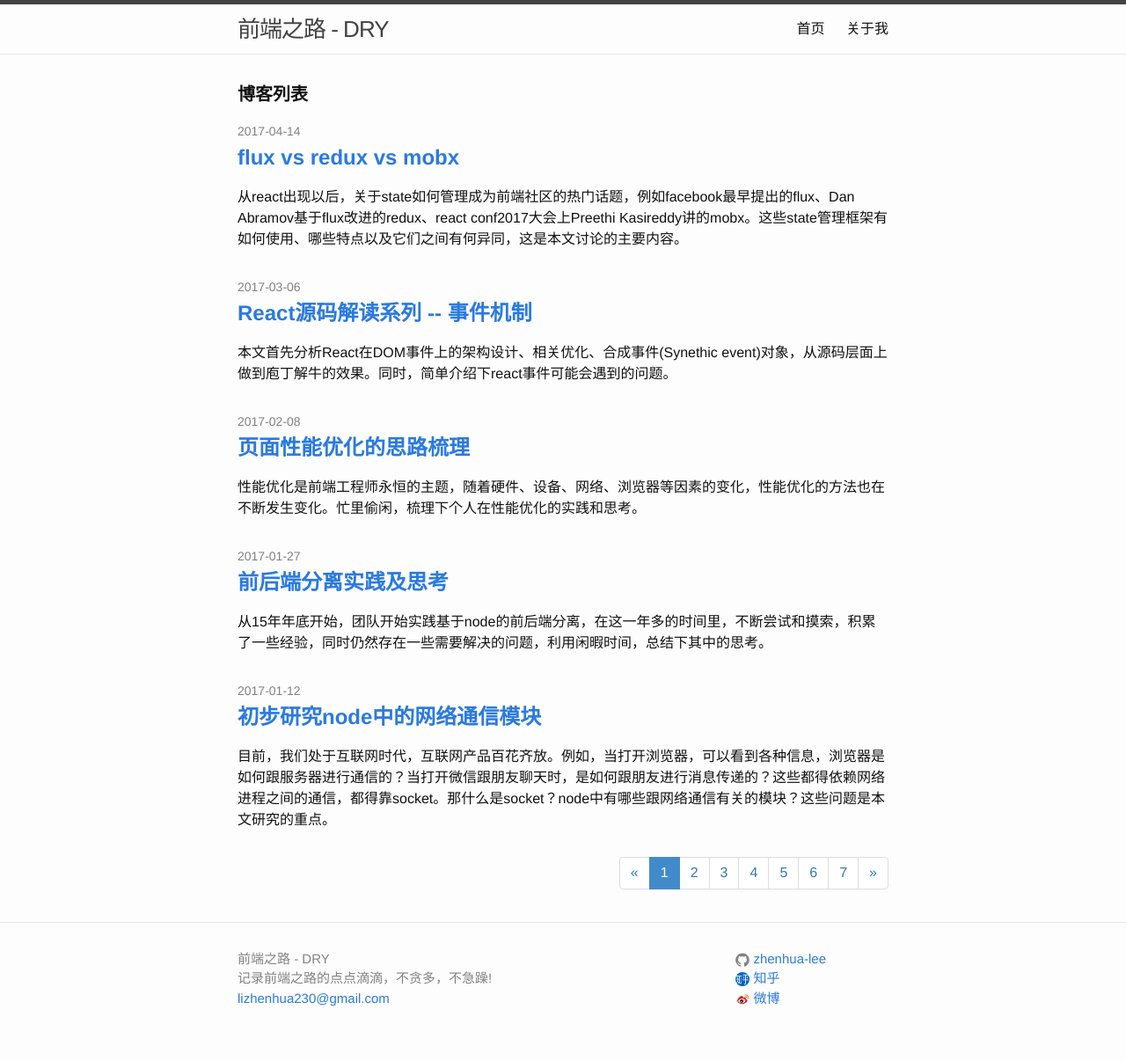
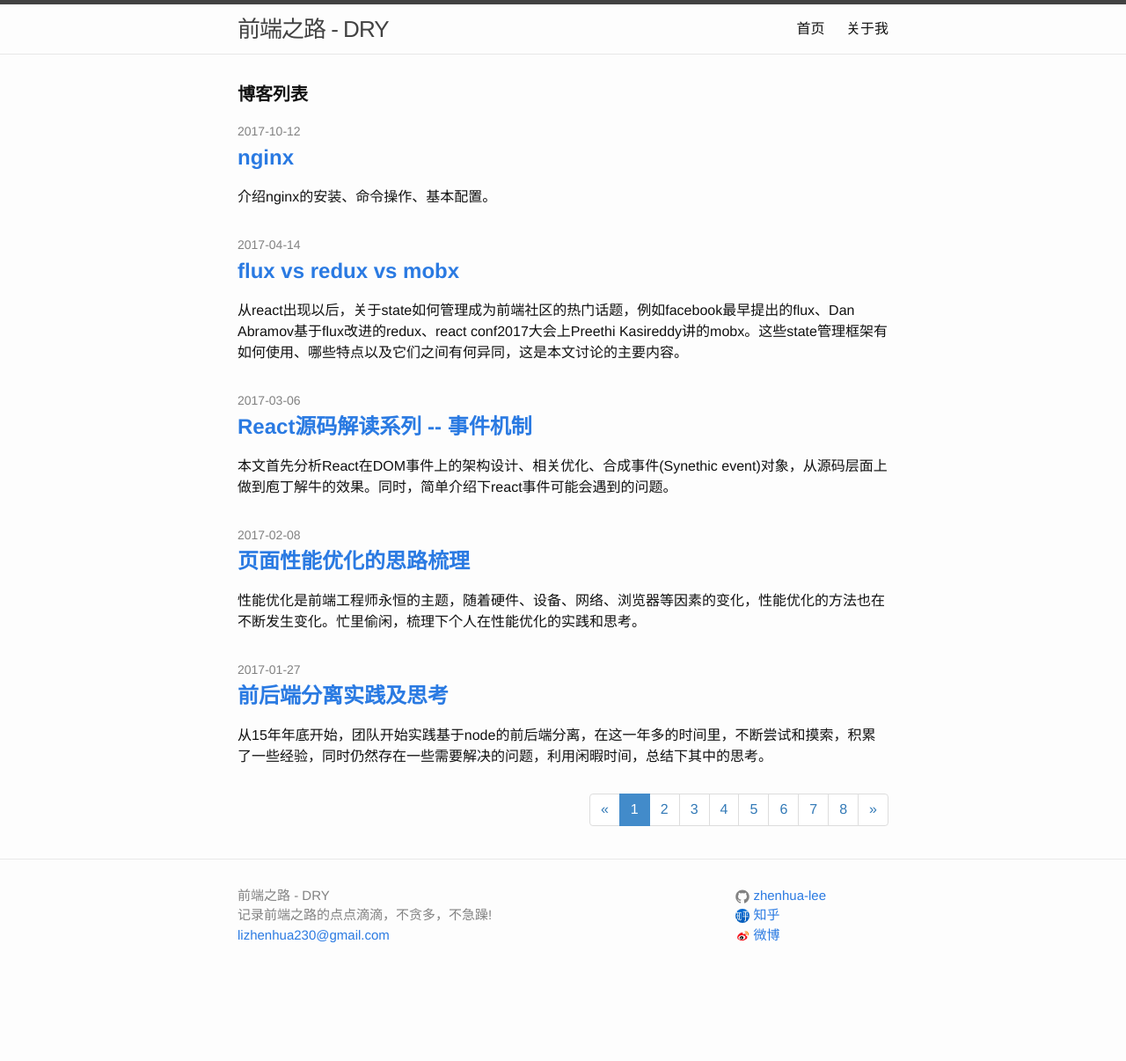
Before and after one commit to zhenhua-lee/zhenhua-lee.github.io, a Jekyll site: the page built from index.html, in a window 1280 px wide. Shown: the whole page at 88% size. Built offline with Jekyll 4.4.1, drawn with Linux system fonts in a browser that asks for light colours; the list of posts is cut into pages by our own code; after the commit the page ends 1134 px from its top, so only the background shows below that; some of the changed lines change nothing that is shown.

Commit message:
nginx文章

````diff
--- a/_config.yml
+++ b/_config.yml
@@ -20,7 +20,7 @@ permalink: none
 # Build settings
 markdown: kramdown
 
-gems: [jekyll-paginate]
+plugins: [jekyll-paginate]
 paginate: 5
 paginate_path: "/blog/page:num/"
 
--- /dev/null
+++ b/_posts/2017-10-12-nginx.md
@@ -0,0 +1,89 @@
+---
+title: "nginx"
+category: nginx
+tags: ["nginx", "operation"]
+excerpt: >
+  介绍nginx的安装、命令操作、基本配置。
+---
+
+## nginx
+
+nginx是俄罗斯人编写的轻量级http服务器，具有如下特点:
+
+- 处理静态文件
+- 作为反向代理服务器
+- 简单的负载均衡和容错
+- 模块化结构
+- 支持SSL和TLSSNI
+
+### 安装
+
+```
+// 在mac环境下
+brew install nginx
+```
+
+### 配置
+
+nginx的命令分为简单命令、块级命令，基本格式 `command paramter;`。
+
+nginx的配置分为四部分：全局配置(main)、主机配置(server)、上游服务器配置(upstream)、location配置。
+
+#### 全局配置
+
+与具体业务无关的参数，例如工作进程、身份等信息。
+
+```
+user www www; // nginx子进程运行的用户
+work_process 10; // nginx子进程的个数
+
+```
+
+#### http
+
+```
+http {
+  gzip on;
+  server {
+    listen 5000;
+    server_name li.com;
+    location pathname {
+      ...
+    }
+    location pathname {
+      ...
+    }
+  }
+}
+```
+
+#### location配置
+
+```
+location /z-demo {
+  root /a; // 如果访问http://a.com/z-demo/test.png => /a/z-demo/test.png
+  alias /a; // 如果访问http://a.com/z-demo/test.png => /a/test.png
+
+}
+
+location /egg {
+  proxy_pass http://127.0.0.1:3000; // 代理到的地址
+  rewirte ~/egg(.*)/ /$1 break; // 修改映射规则
+}
+```
+
+
+### 遇到的问题
+
+1. location配置后，访问返回403？
+
+[可能性的原因](https://my.oschina.net/huangchp/blog/209969):
+
+- 缺少`index`配置
+- 文件没有读取权限
+- nginx配置时，nginx的子进程没有指定用户 `user www www`
+
+### 参考
+
+- 基本配置: http://seanlook.com/2015/05/17/nginx-install-and-config/
+- location配置: http://seanlook.com/2015/05/17/nginx-location-rewrite/
--- a/about.md
+++ b/about.md
@@ -6,9 +6,9 @@ permalink: /about/
 
 前端之路
 
-- 2012年开始接触前端
-- 2014.04 - 2017.04 美团网资深前端工程师
-- 2017.04 - 至今    阿里云资深前端工程师
+- 2013年开始接触前端
+- 2014.04 - 2017.04 美团点评 资深前端工程师
+- 2017.04 - 至今    阿里云 资深前端工程师
 
 个人信息
 
````
